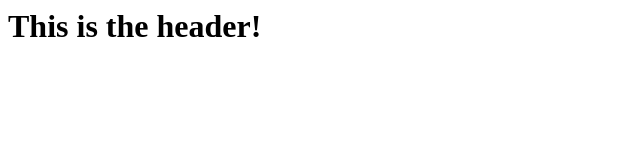
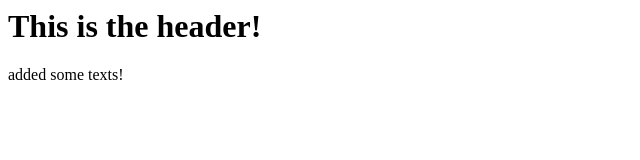
Before and after one commit to sayedbhabib/learn-data, a plain HTML site: page index.html in a window 1280 px wide. Shown: the whole page, without its empty margins (0-640 px from the left). Drawn offline with Linux system fonts and the light colour scheme.

Commit message:
added paragraph

```diff
--- a/index.html
+++ b/index.html
@@ -4,5 +4,6 @@
     </head>
     <body>
         <h1>This is the header!</h1>
+        <p>added some texts!</p>
     </body>
 </html>
```
